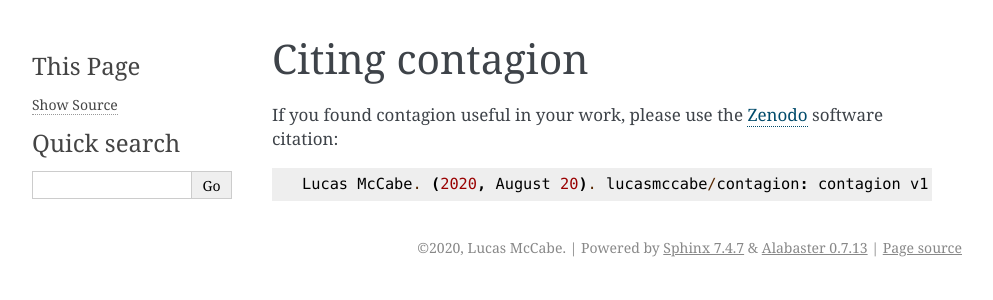
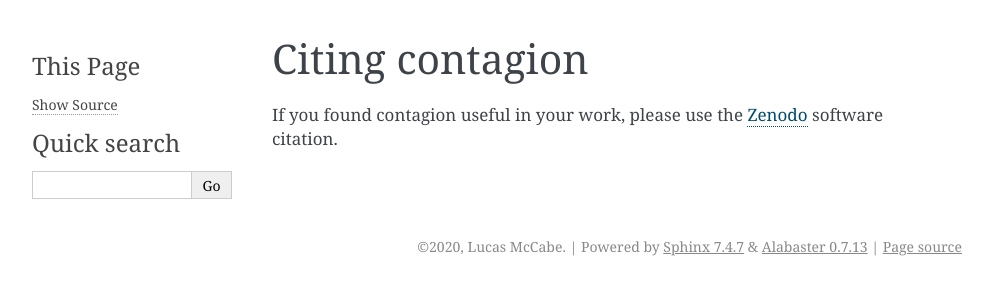
Before and after one commit to lucasmccabe/contagion, a Sphinx documentation site: the page built from docs/cite.rst, in a window 1280 px wide. Shown: the top 300 px of the page, without its empty margins (148-1141 px from the left). Built offline with Sphinx 7.4.7, drawn with Linux system fonts in a browser that asks for light colours.

Commit message:
Preparing v1.1.1

```diff
--- a/docs/cite.rst
+++ b/docs/cite.rst
@@ -2,10 +2,8 @@
 Citing contagion
 =================
 
-If you found contagion useful in your work, please use the Zenodo_ software citation:
+If you found contagion useful in your work, please use the Zenodo_ software citation.
 
-::
 
-    Lucas McCabe. (2020, August 20). lucasmccabe/contagion: contagion v1.0.0 (Version 1.0.0). Zenodo. http://doi.org/10.5281/zenodo.3993315
 
-.. _Zenodo: https://zenodo.org/record/3993315
+.. _Zenodo: https://zenodo.org/record/3993314
--- a/docs/conf.py
+++ b/docs/conf.py
@@ -23,7 +23,7 @@
 author = 'Lucas McCabe'
 
 # The full version, including alpha/beta/rc tags
-release = '1.0.1'
+release = '1.1.1'
 
 master_doc = 'index'
 
--- a/setup.py
+++ b/setup.py
@@ -5,7 +5,7 @@
 
 setup(
     name="contagion",
-    version="1.0.1",
+    version="1.1.1",
     author="Lucas McCabe",
     author_email="lucashmccabe@gmail.com",
     description="agent-based disease simulation on networks",
```
Also changed, not shown: README.md (+2 -4 lines), 1 other file.
